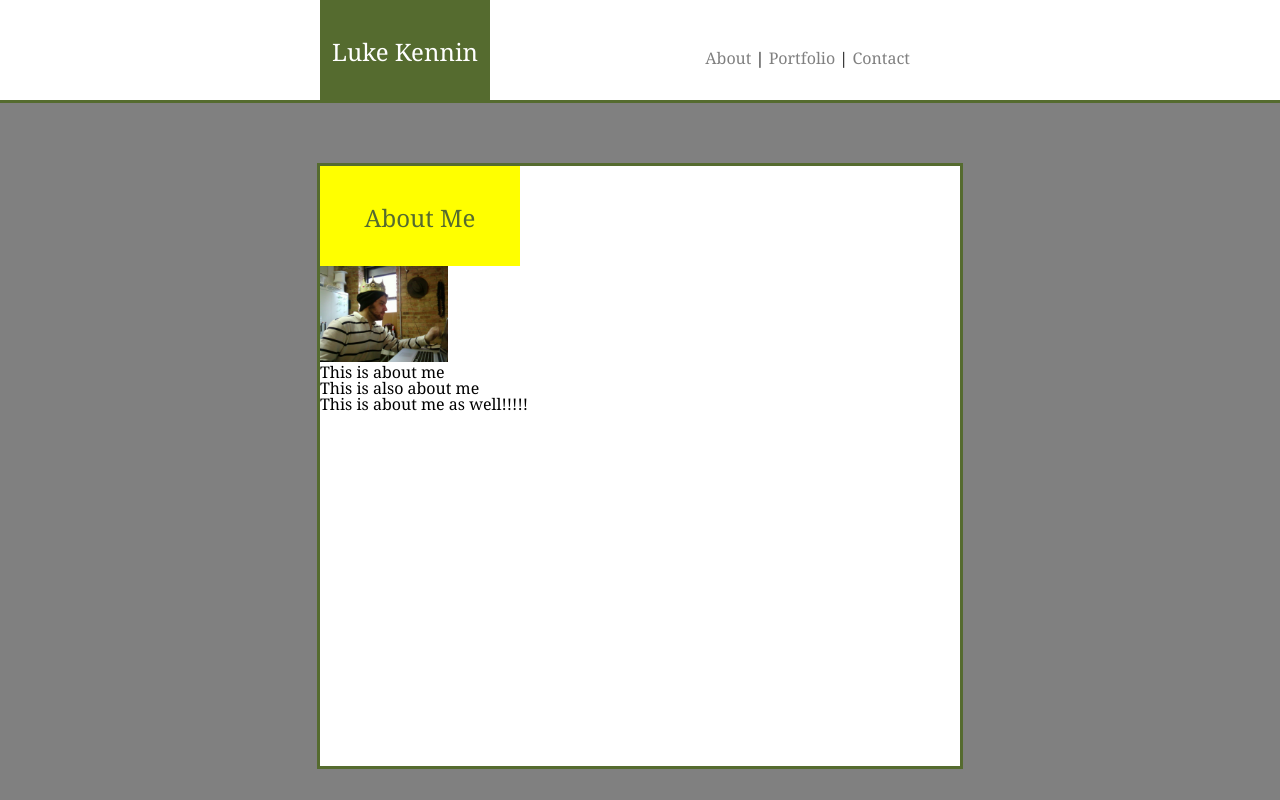
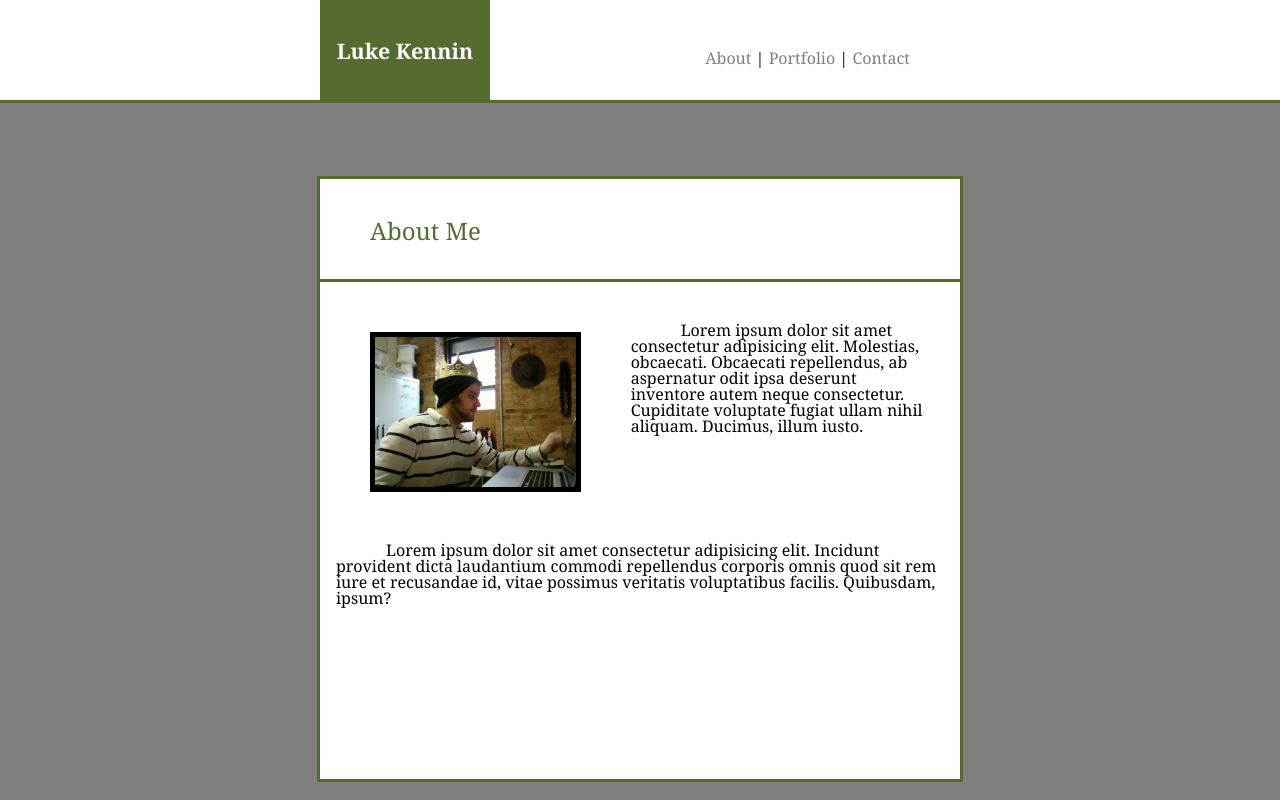
Before and after one commit to lukekennin/basic_portfolio, a plain HTML site: page index.html in a window 1280 px wide. Shown: the top 800 px of the page. Drawn offline with Linux system fonts and the light colour scheme.

Commit message:
finsihed first page

```diff
--- a/index.html
+++ b/index.html
@@ -3,15 +3,15 @@
 <head>
     <meta charset="utf-8" />
     <meta http-equiv="X-UA-Compatible" content="IE=edge">
-    <title>Page Title</title>
+    <title>im a tab</title>
     <meta name="viewport" content="width=device-width, initial-scale=1">
     <link rel="stylesheet" type="text/css" media="screen" href="reset.css"/>
     <link rel="stylesheet" type="text/css" media="screen" href="style.css"/>
 </head>
 
 <body>
-    <div id="bodypage">
-        <div id="top">
+
+    <div id="header">
         <div id="bar">
             <div id="name">
                 <h2 class="center">Luke Kennin</h2>
@@ -24,27 +24,29 @@
             </div>
         </div>
 
-        <div id="middle">
+        <div id="center">
             <div id="aboutMe">
+
             <div id="title">
-                    <h2 class="center">About Me</h2>
+                <h2 class="middle">About Me</h2>
             </div>
-                <div id "content">
-                    <div id=row1>
-                        <img src="assets/images/282649_1511798007119_2803608_n.jpg" height="20%" width="20%">
-                        <p>This is about me</p>
+
+            <div id="content">
+                <div id="row1">
+                    <img src="assets/images/282649_1511798007119_2803608_n.jpg" height="33%" width="33%">
+                    <p class="middle">Lorem ipsum dolor sit amet consectetur adipisicing elit. Molestias, obcaecati. Obcaecati repellendus, ab aspernatur odit ipsa deserunt inventore autem neque consectetur. Cupiditate voluptate fugiat ullam nihil aliquam. Ducimus, illum iusto.</p>
                 </div>
-                    <div id=row2>
-                        <p>This is also about me</p>
-                        <p>This is about me as well!!!!!</p>
+
+                <div id="row2">
+                    <p class="middle">Lorem ipsum dolor sit amet consectetur adipisicing elit. Incidunt provident dicta laudantium commodi repellendus corporis omnis quod sit rem iure et recusandae id, vitae possimus veritatis voluptatibus facilis. Quibusdam, ipsum?</p>
                 </div>
             </div>
         </div>
     </div>
 
-        <div id="bottom">
+    <div id="footer">
         <h6 class="center">Copyright 2018</h6>
     </div>
-    </div>
+
 </body>
 </html>
--- a/style.css
+++ b/style.css
@@ -1,10 +1,10 @@
-#bodypage {
+body {
     font-family: Georgia, 'Times New Roman', Times, serif;
     margin: 0px;
     padding: 0px;
 }
 
-#top {
+#header {
     height:100px;
     border-bottom: 3px solid darkolivegreen;
     background-color: white;
@@ -13,6 +13,11 @@
 .center {
     padding: 40px 0;
     text-align: center;
+}
+
+.middle {
+    padding: 40px 0;
+    text-indent: 50px;
 }
 
 #bar {
@@ -25,7 +30,8 @@
 #name {
     height:100px;
     width:170px;
-    font-size: 18pt;
+    font-size: 16pt;
+    font-weight: bold;
     margin: left;
     background-color: darkolivegreen;
     color: white;
@@ -42,7 +48,7 @@ a:link {
     color:red;
 }
 
-#middle {
+#center {
     height:800px;
     width:auto;
     background-color: gray;
@@ -58,7 +64,7 @@ a:link {
     padding: 50px;
 }
 
-#bottom {
+#footer {
     height:100px;
     width:auto;
     position: relative;
@@ -76,12 +82,41 @@ a:link {
     margin: auto;
     width: 50%;
     background-color: white;
+    clear: both;
 }
 
 #title {
     height:100px;
-    width:200px;
+    width:auto;
     font-size:18pt;
     color: darkolivegreen;
-    background-color: yellow;
+    border-bottom: 3px solid darkolivegreen;
 }
+
+img {
+    margin:50px;
+    border: black solid 5px;
+    position: relative;
+    float: left;
+}
+
+#content {
+    height:490px;
+    width:auto;
+}
+
+#row1 {
+    margin:auto;
+    height:auto;
+    width:95%;
+    position: relative;
+    float: left;
+}
+
+#row2 {
+    margin:auto;
+    height:auto;
+    width:95%;
+    position: relative;
+    bottom:0;
+}
```
Also changed, not shown: contact.html (+13 -0 lines). Lines whose indentation alone changed are shown as unchanged.
